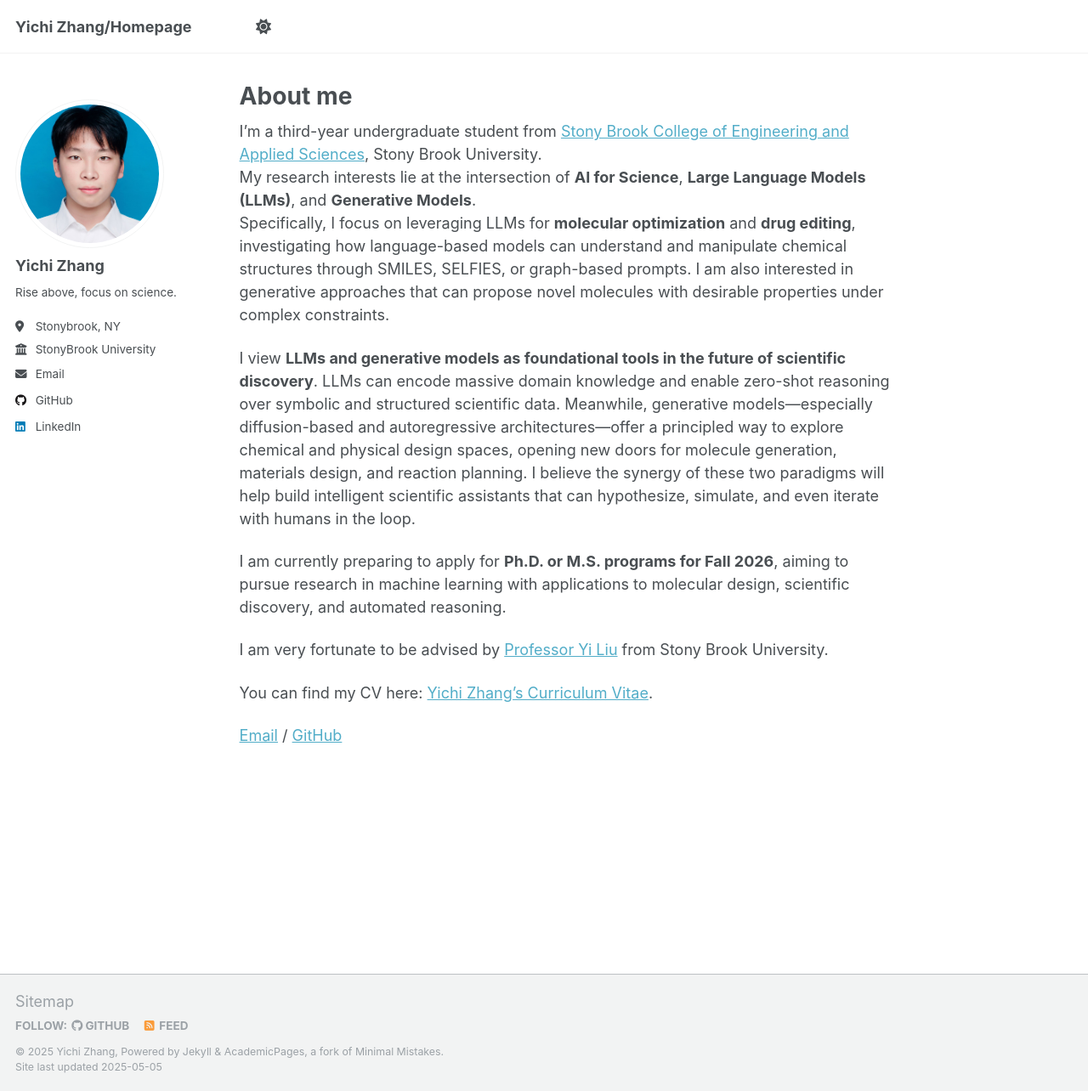
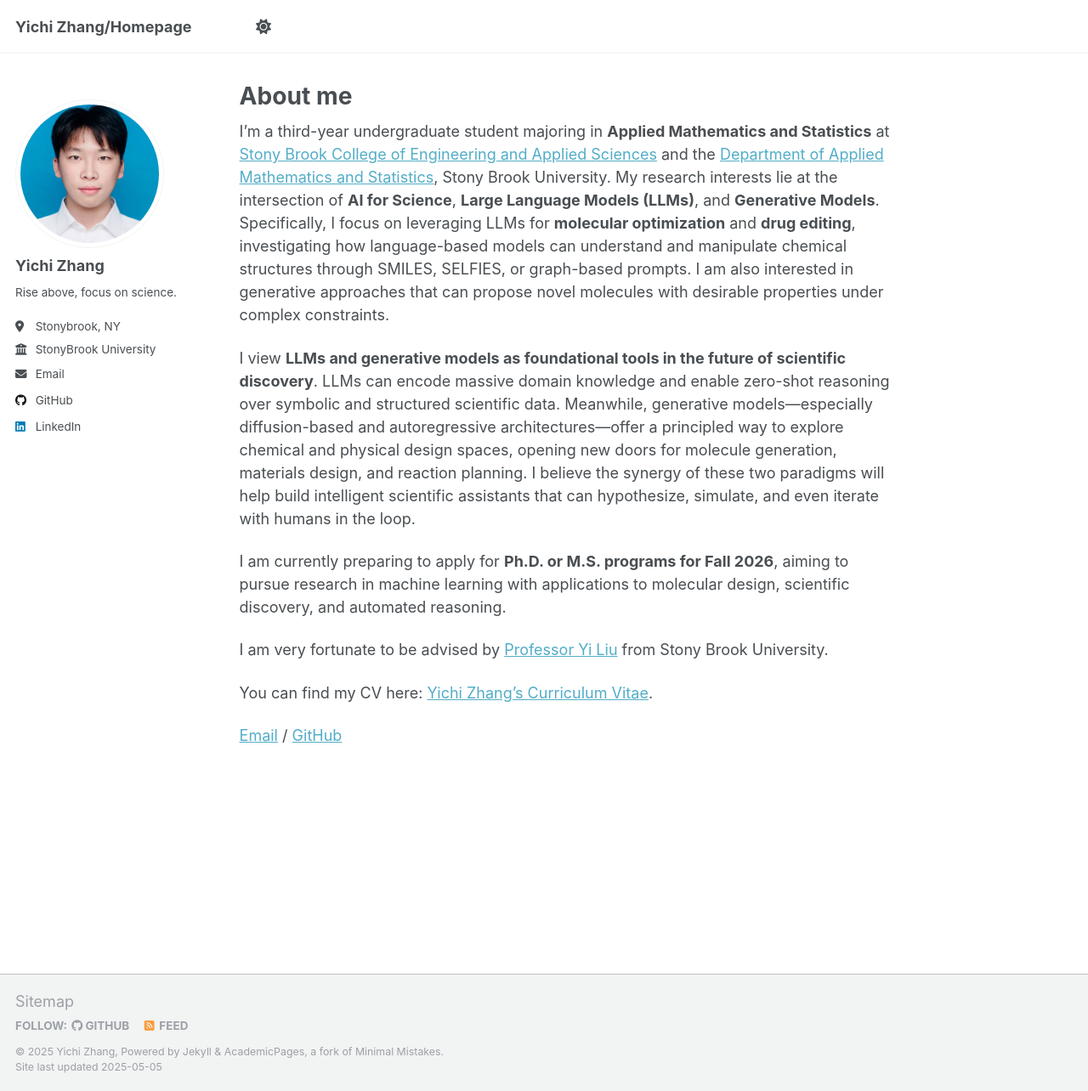
Before and after one commit to YichiXiaoju/YichiZhang.github.io, a Jekyll site: the page built from _pages/about.md, in a window 1280 px wide and 1284 px high. Shown: the whole window at 85% size. Built offline with Jekyll 4.4.1, drawn with Linux system fonts in a browser that asks for light colours.

Commit message:
Update about.md
Signed-off-by: Yichi Zhang <yichi.zhang@stonybrook.edu>

```diff
--- a/_pages/about.md
+++ b/_pages/about.md
@@ -8,7 +8,7 @@ redirect_from:
   - /about.html
 ---
 
-I'm a third-year undergraduate student from [Stony Brook College of Engineering and Applied Sciences](https://www.stonybrook.edu/commcms/ceas/), Stony Brook University.
+I'm a third-year undergraduate student majoring in **Applied Mathematics and Statistics** at [Stony Brook College of Engineering and Applied Sciences](https://www.stonybrook.edu/commcms/ceas/) and the [Department of Applied Mathematics and Statistics](https://www.stonybrook.edu/commcms/ams/), Stony Brook University.
 My research interests lie at the intersection of **AI for Science**, **Large Language Models (LLMs)**, and **Generative Models**.
 Specifically, I focus on leveraging LLMs for **molecular optimization** and **drug editing**, investigating how language-based models can understand and manipulate chemical structures through SMILES, SELFIES, or graph-based prompts. I am also interested in generative approaches that can propose novel molecules with desirable properties under complex constraints.
 
```
